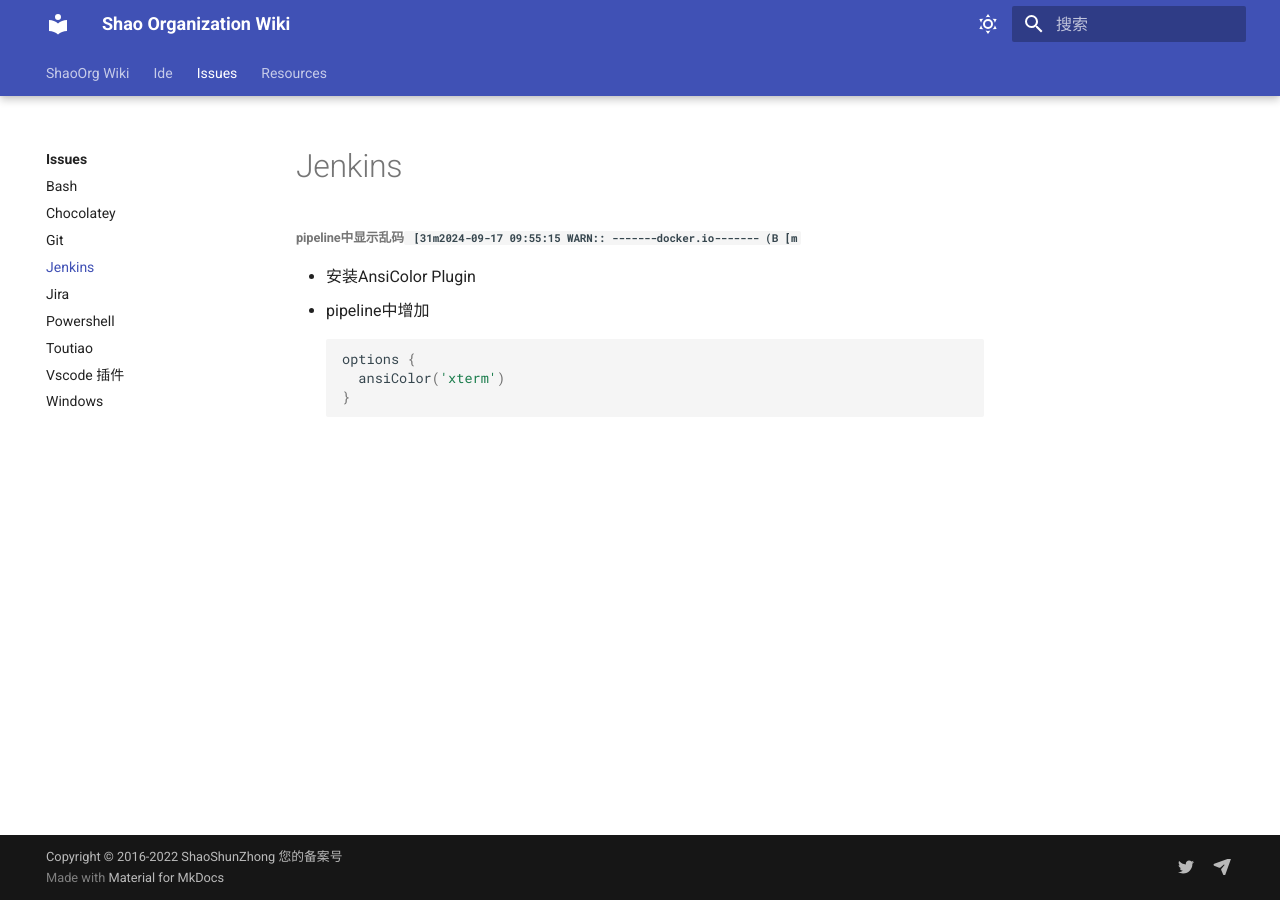
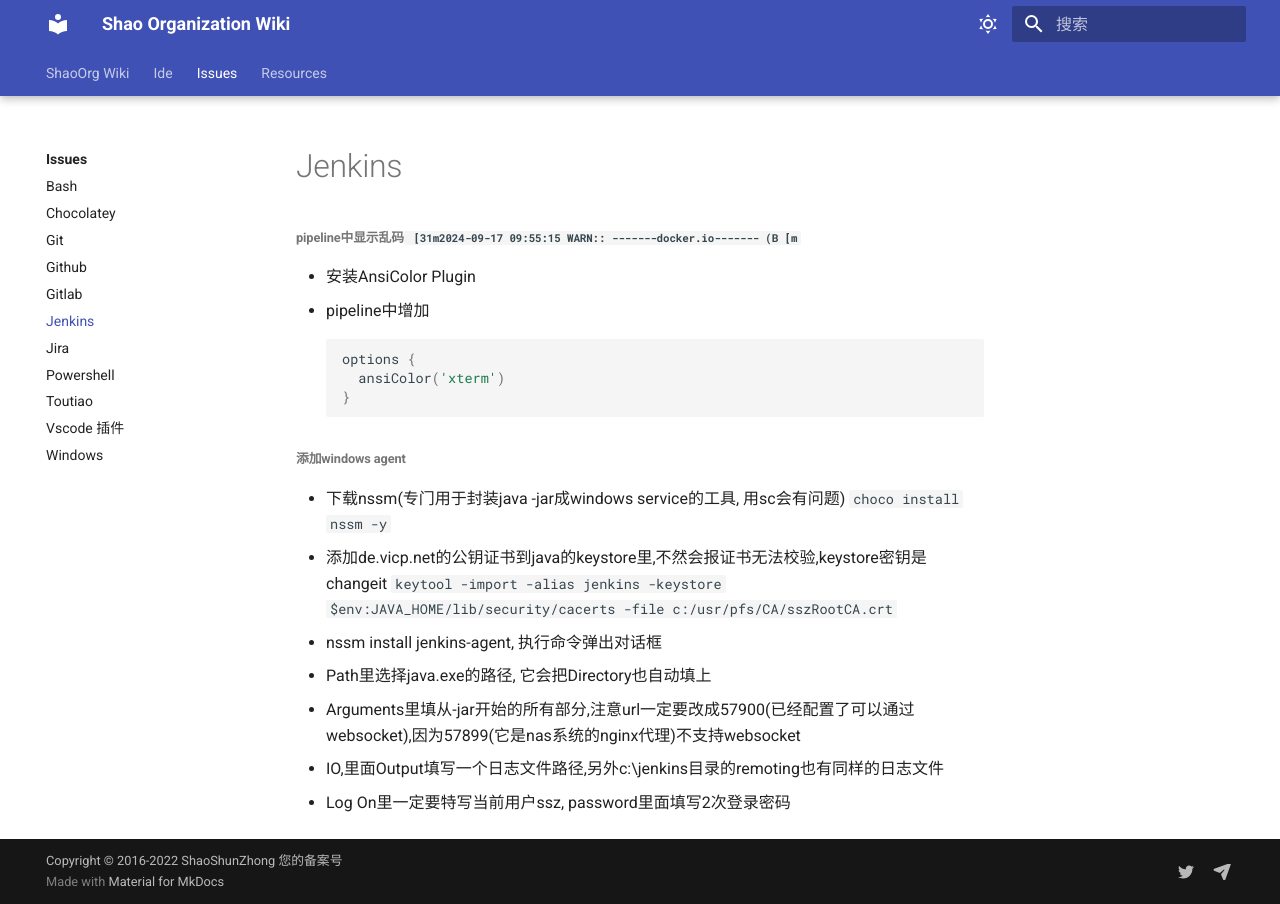
Before and after one commit to ShaoOrg/bulletin, an MkDocs documentation site: the page built from docs/issues/jenkins.md, in a window 1280 px wide. Built offline with MkDocs 1.6.1 and Material for MkDocs 9.7.7, drawn with Linux system fonts in a browser that asks for light colours.

````diff
--- a/docs/issues/jenkins.md
+++ b/docs/issues/jenkins.md
@@ -8,3 +8,13 @@ options {
   ansiColor('xterm')
 }
 ```
+###### 添加windows agent
+- 下载nssm(专门用于封装java -jar成windows service的工具, 用sc会有问题)
+`choco install nssm -y`
+- 添加de.vicp.net的公钥证书到java的keystore里,不然会报证书无法校验,keystore密钥是changeit
+`keytool -import -alias jenkins -keystore $env:JAVA_HOME/lib/security/cacerts -file c:/usr/pfs/CA/sszRootCA.crt`
+- nssm install jenkins-agent, 执行命令弹出对话框
+ - Path里选择java.exe的路径, 它会把Directory也自动填上
+ - Arguments里填从-jar开始的所有部分,注意url一定要改成57900(已经配置了可以通过websocket),因为57899(它是nas系统的nginx代理)不支持websocket
+ - IO,里面Output填写一个日志文件路径,另外c:\jenkins目录的remoting也有同样的日志文件
+ - Log On里一定要特写当前用户ssz, password里面填写2次登录密码
````
Also changed, not shown: docs/issues/github.md (added, +4 -0 lines), docs/issues/gitlab.md (added, +32 -0 lines).
